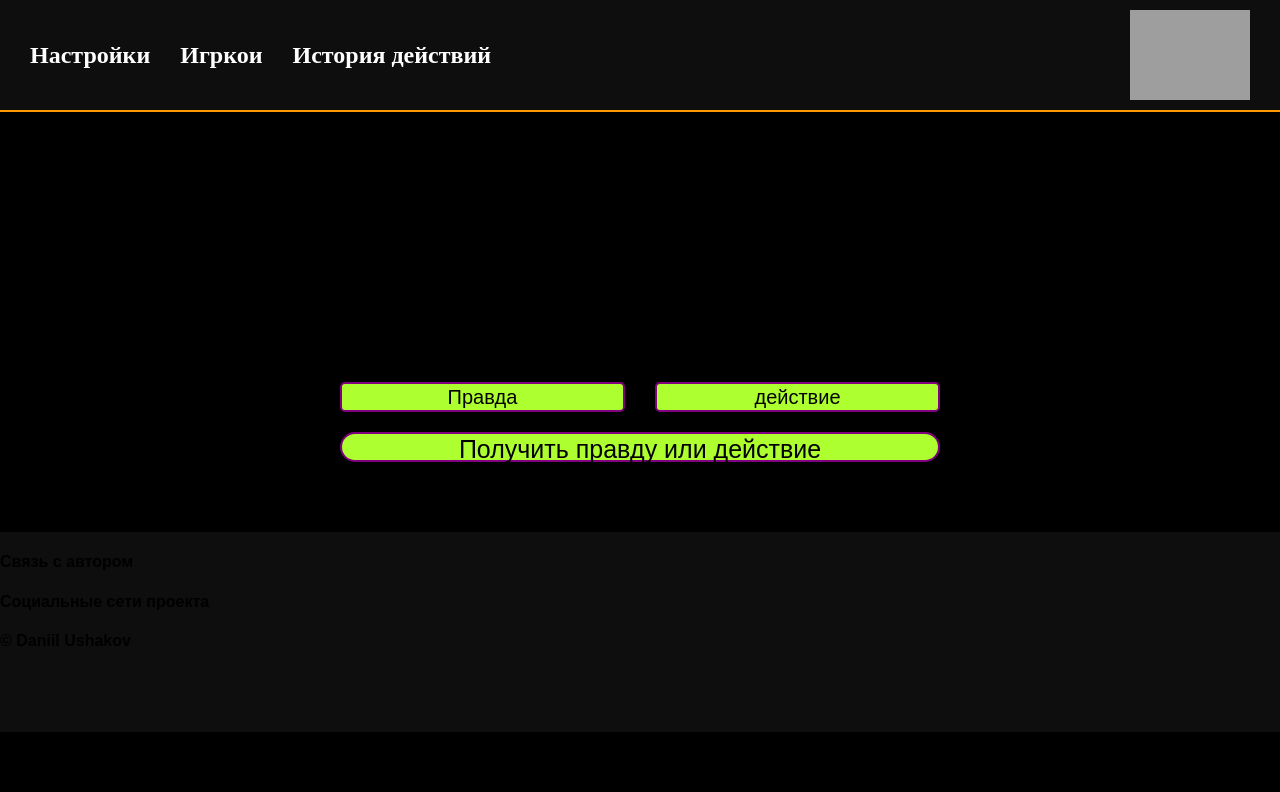
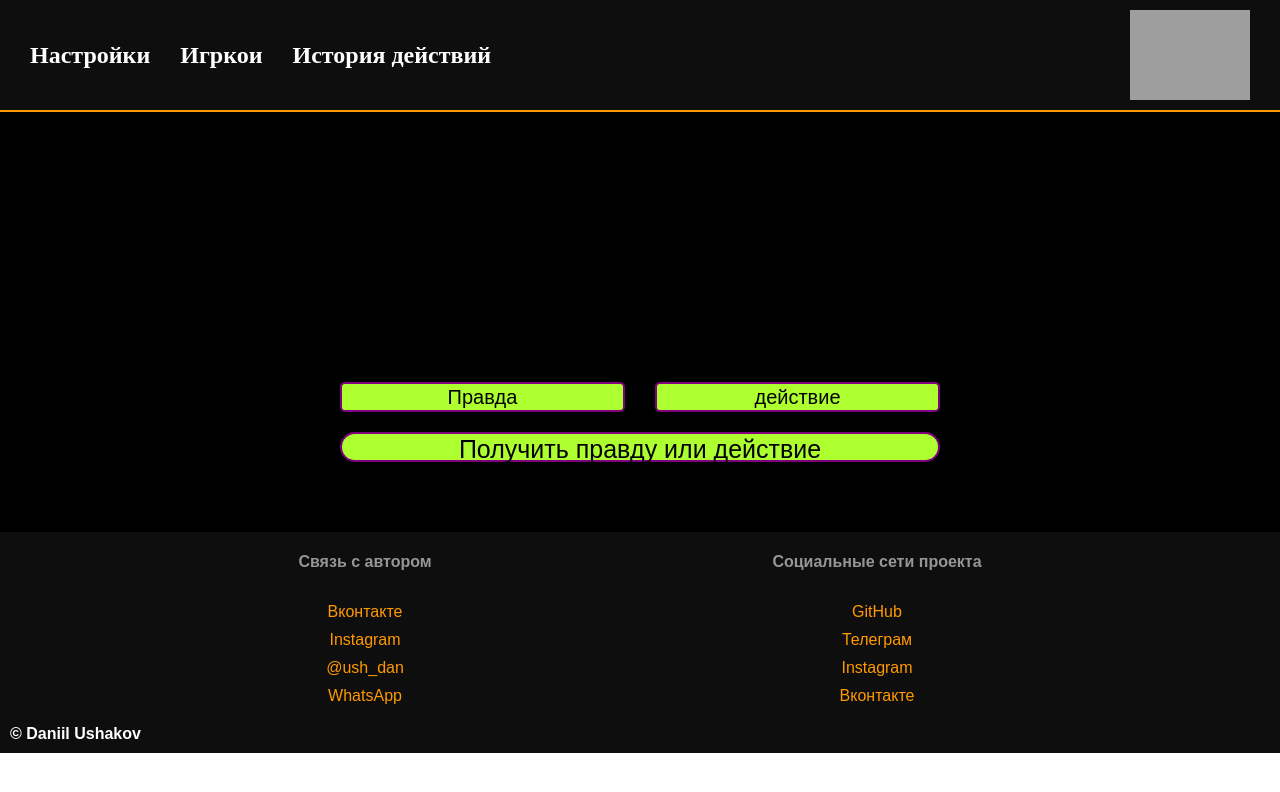
Before and after one commit to gutarDanya/truth-or-dare, a React (Create React App) app: page /game in a window 1280 px wide. Shown: the top 792 px of the page. Built offline with nearby package versions, Linux system fonts and the light colour scheme; grey boxes are pictures that could not be loaded.

Commit message:
add footer

```diff
--- a/src/components/App/App.module.css
+++ b/src/components/App/App.module.css
@@ -21,7 +21,8 @@
     flex-direction: column;
     align-items: center;
     background-color: black;
-    min-height: 100vh;
+    max-height: 100vw;
     font-family: 'monaSpace', sans-serif, Arial;
     overflow-y: hidden;
+    padding: 0;
 }
--- a/src/components/Footer/Footer.jsx
+++ b/src/components/Footer/Footer.jsx
@@ -5,22 +5,22 @@ const Footer = () => {
     return (
         <footer className={styles.footer}>
             <div className={styles.columnContaienr} >
-                <h4 className={styles.columnHeader}>Связь с автором</h4>
-                <a target='_blank' href='' className={styles.link}></a>
-                <a target='_blank' href='' className={styles.link}></a>
-                <a target='_blank' href='' className={styles.link}></a>
-                <a target='_blank' href='' className={styles.link}></a>
-                <a target='_blank' href='' className={styles.link}></a>
+                <div className={styles.column}>
+                    <h4 className={styles.columnHeader}>Связь с автором</h4>
+                    <a target='_blank' href='https://vk.com/gutardanya' className={styles.link}>Вконтакте</a>
+                    <a target='_blank' href='' className={styles.link}>Instagram</a>
+                    <a target='_blank' href="https://tlgg.ru/@ush_dan" className={styles.link}>@ush_dan</a>
+                    <a target='_blank' href='https://api.whatsapp.com/send?phone=79011070093' className={styles.link}>WhatsApp</a>
+                </div>
+                <div className={styles.column}>
+                    <h4 className={styles.columnHeader}>Социальные сети проекта</h4>
+                    <a target='_blank' href='https://github.com/gutarDanya/truth-or-dare' className={styles.link}>GitHub</a>
+                    <a target='_blank' href='#' className={styles.link}>Телеграм</a>
+                    <a target='_blank' href='#' className={styles.link}>Instagram</a>
+                    <a target='_blank' href='#' className={styles.link}>Вконтакте</a>
+                </div>
             </div>
-            <div className={styles.columnContaienr}>
-                <h4 className={styles.columnHeader}>Социальные сети проекта</h4>
-                <a target='_blank' href='' className={styles.link}></a>
-                <a target='_blank' href='' className={styles.link}></a>
-                <a target='_blank' href='' className={styles.link}></a>
-                <a target='_blank' href='' className={styles.link}></a>
-                <a target='_blank' href='' className={styles.link}></a>
-            </div>
-            <strong>© Daniil Ushakov</strong>
+            <strong className={styles.author}>© Daniil Ushakov</strong>
         </footer>
     )
 }
--- a/src/components/Footer/Footer.module.css
+++ b/src/components/Footer/Footer.module.css
@@ -1,6 +1,42 @@
 .footer {
+    display: flex;
+    flex-direction: column;
     margin-top: 70px;
     min-height: 200px;
     background-color: #0e0e0e;
     width: 100%;
+    justify-content: center;
+    align-items: center;
 }
+
+.columnContaienr {
+    display: flex;
+    flex-direction: row;
+    width: 80%;
+    justify-content: space-around;
+}
+
+.column {
+    display: grid;
+    justify-content: center;
+    align-items: center;
+    gap: 10px;
+    max-width: 300px;
+}
+
+.columnHeader {
+    color: #969696;
+    text-wrap: wrap;
+}
+
+.link {
+    text-align: center;
+    text-decoration: none;
+    color: #f90;
+}
+
+
+.author {
+    margin: 20px auto 10px 10px;
+    color: white
+}
```
